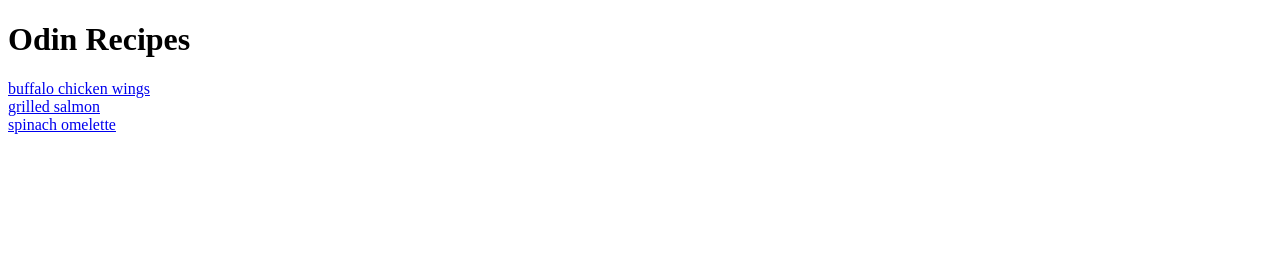
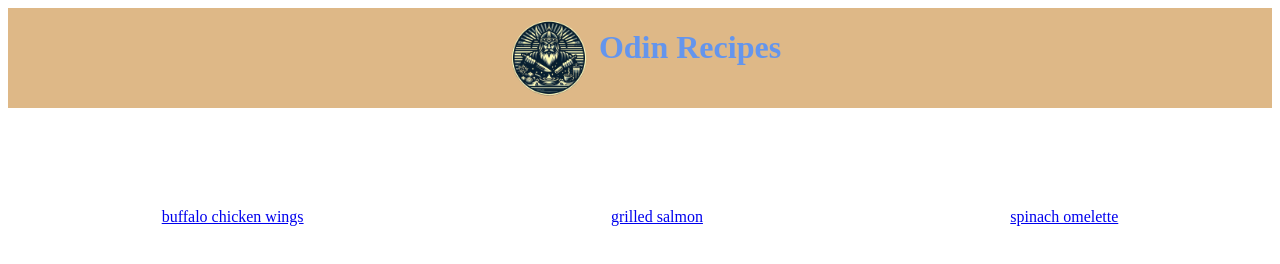
Before and after one commit to SeekNDDestroy/odin-recipes, a plain HTML site: page index.html in a window 1280 px wide. Drawn offline with Linux system fonts and the light colour scheme.

Commit message:
add style.css and style header and logo

```diff
--- a/index.html
+++ b/index.html
@@ -3,15 +3,21 @@
 <head>
     <meta charset="UTF-8">
     <meta name="viewport" content="width=device-width, initial-scale=1.0">
+    <link rel="stylesheet" href="./style.css">
     <title>odin recipes</title>
 </head>
 <body>
+    <div class="heading">
+    <img src="odin.png" height="auto" width="100px">
     <h1>Odin Recipes</h1>
+    </div>
 
+    <div class="links">
     <a href="./recipes/buffalo_chicken/buffalo_chicken_wings.html" target="_blank">buffalo chicken wings</a>
     <br>
     <a href="./recipes/grilled_salmon/grilled_salmon.html" target="_blank">grilled salmon</a>
     <br>
     <a href="./recipes/spinach_omelette/spinach_omelette.html" target="_blank">spinach omelette</a>
+    </div>
 </body>
 </html>
--- /dev/null
+++ b/style.css
@@ -0,0 +1,12 @@
+.heading{
+    display: flex;
+    justify-content: center;
+    color: cornflowerblue;
+    background-color:burlywood;
+}
+
+.links{
+    display: flex;
+    justify-content: space-evenly;
+    margin-top: 100px;
+}
```
Also changed, not shown: odin.png (added), 1 other file.
